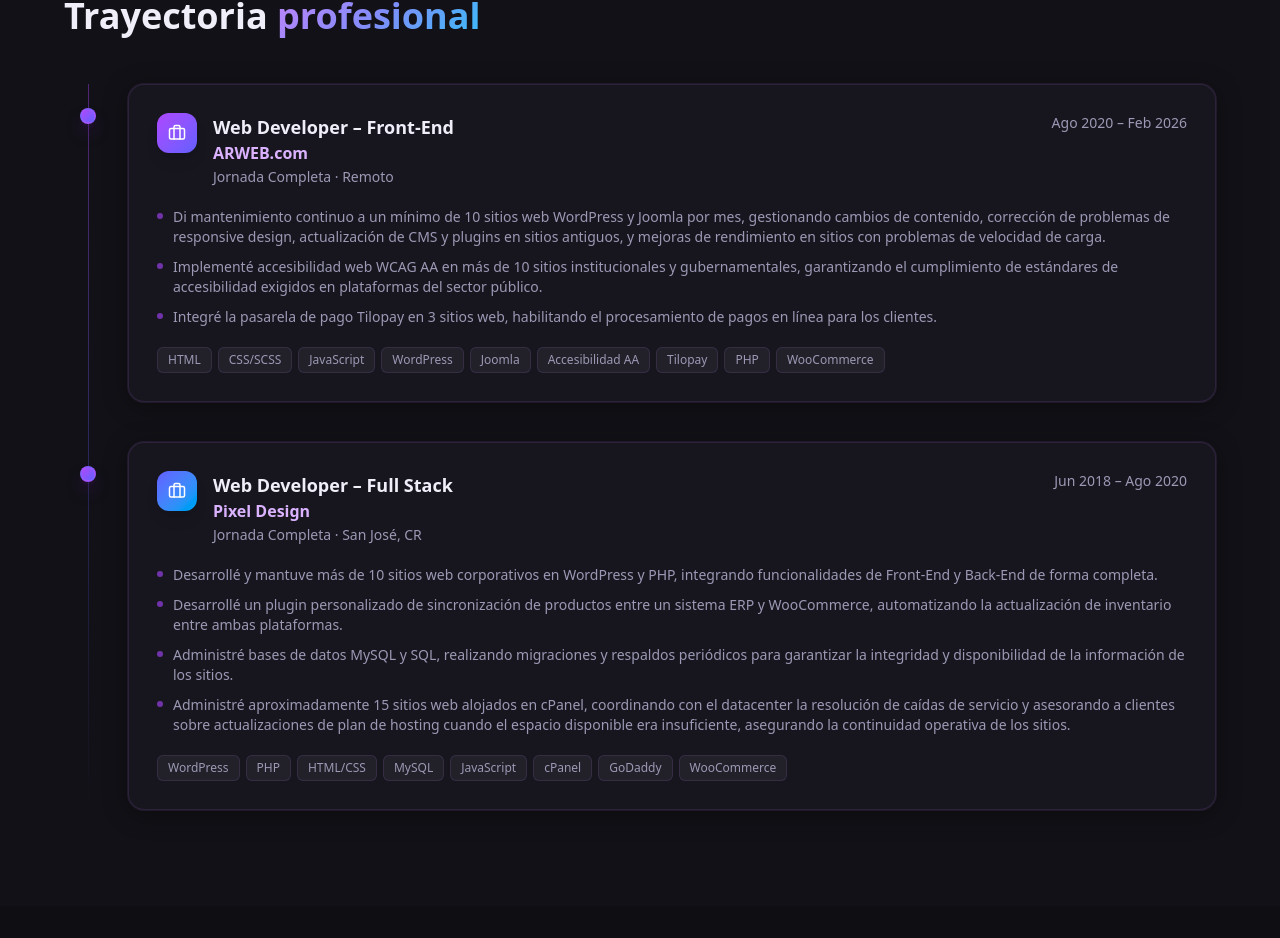
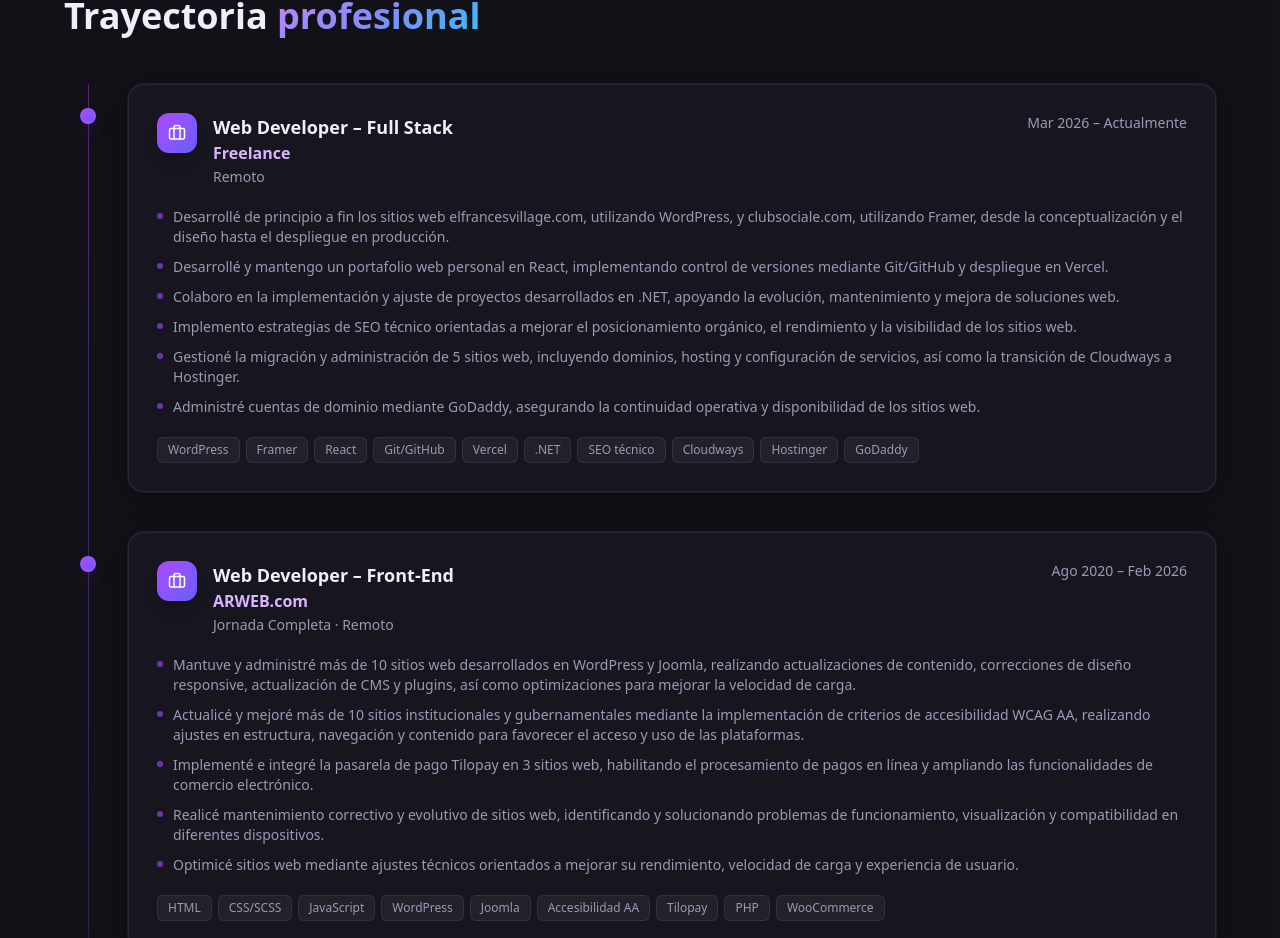
Before and after one commit to abifonseca15-rgb/portafolio, a React (Vite) app: page / in a window 1280 px wide. Shown: the part 1862-2800 px from the top of the page. Built offline with nearby package versions, Linux system fonts and the light colour scheme.

Commit message:
Actualiza perfil y experiencia profesional

```diff
--- a/components/Contact.jsx
+++ b/components/Contact.jsx
@@ -12,7 +12,7 @@
   {
     icon: MapPin,
     label: "Ubicación",
-    value: "Cartago, Costa Rica",
+    value: "San José, Costa Rica",
     href: "https://maps.google.com/?q=Cartago,Costa+Rica",
     color: "from-sky-500 to-cyan-500",
   },
--- a/components/Experience.jsx
+++ b/components/Experience.jsx
@@ -3,6 +3,24 @@
 import { Briefcase } from "lucide-react";
 
 const experiences = [
+  {
+    company: "Freelance",
+    role: "Web Developer – Full Stack",
+    period: "Mar 2026 – Actualmente",
+    type: "Remoto",
+    current: true,
+    highlights: [
+      "Desarrollé de principio a fin los sitios web elfrancesvillage.com, utilizando WordPress, y clubsociale.com, utilizando Framer, desde la conceptualización y el diseño hasta el despliegue en producción.",
+      "Desarrollé y mantengo un portafolio web personal en React, implementando control de versiones mediante Git/GitHub y despliegue en Vercel.",
+      "Colaboro en la implementación y ajuste de proyectos desarrollados en .NET, apoyando la evolución, mantenimiento y mejora de soluciones web.",
+      "Implemento estrategias de SEO técnico orientadas a mejorar el posicionamiento orgánico, el rendimiento y la visibilidad de los sitios web.",
+      "Gestioné la migración y administración de 5 sitios web, incluyendo dominios, hosting y configuración de servicios, así como la transición de Cloudways a Hostinger.",
+      "Administré cuentas de dominio mediante GoDaddy, asegurando la continuidad operativa y disponibilidad de los sitios web.",
+    ],
+    tech: ["WordPress", "Framer", "React", "Git/GitHub", "Vercel", ".NET", "SEO técnico", "Cloudways", "Hostinger", "GoDaddy"],
+    color: "from-purple-500 to-indigo-500",
+    accent: "purple",
+  },
   {
     company: "ARWEB.com",
     role: "Web Developer – Front-End",
@@ -10,9 +28,11 @@
     type: "Jornada Completa · Remoto",
     current: true,
     highlights: [
-      "Di mantenimiento continuo a un mínimo de 10 sitios web WordPress y Joomla por mes, gestionando cambios de contenido, corrección de problemas de responsive design, actualización de CMS y plugins en sitios antiguos, y mejoras de rendimiento en sitios con problemas de velocidad de carga.",
-      "Implementé accesibilidad web WCAG AA en más de 10 sitios institucionales y gubernamentales, garantizando el cumplimiento de estándares de accesibilidad exigidos en plataformas del sector público.",
-      "Integré la pasarela de pago Tilopay en 3 sitios web, habilitando el procesamiento de pagos en línea para los clientes.",
+      "Mantuve y administré más de 10 sitios web desarrollados en WordPress y Joomla, realizando actualizaciones de contenido, correcciones de diseño responsive, actualización de CMS y plugins, así como optimizaciones para mejorar la velocidad de carga.",
+      "Actualicé y mejoré más de 10 sitios institucionales y gubernamentales mediante la implementación de criterios de accesibilidad WCAG AA, realizando ajustes en estructura, navegación y contenido para favorecer el acceso y uso de las plataformas.",
+      "Implementé e integré la pasarela de pago Tilopay en 3 sitios web, habilitando el procesamiento de pagos en línea y ampliando las funcionalidades de comercio electrónico.",
+      "Realicé mantenimiento correctivo y evolutivo de sitios web, identificando y solucionando problemas de funcionamiento, visualización y compatibilidad en diferentes dispositivos.",
+      "Optimicé sitios web mediante ajustes técnicos orientados a mejorar su rendimiento, velocidad de carga y experiencia de usuario.",
     ],
     tech: ["HTML", "CSS/SCSS", "JavaScript", "WordPress", "Joomla", "Accesibilidad AA", "Tilopay", "PHP", "WooCommerce"],
     color: "from-purple-500 to-indigo-500",
@@ -25,10 +45,13 @@
     type: "Jornada Completa · San José, CR",
     current: false,
     highlights: [
-      "Desarrollé y mantuve más de 10 sitios web corporativos en WordPress y PHP, integrando funcionalidades de Front-End y Back-End de forma completa.",
-      "Desarrollé un plugin personalizado de sincronización de productos entre un sistema ERP y WooCommerce, automatizando la actualización de inventario entre ambas plataformas.",
-      "Administré bases de datos MySQL y SQL, realizando migraciones y respaldos periódicos para garantizar la integridad y disponibilidad de la información de los sitios.",
-      "Administré aproximadamente 15 sitios web alojados en cPanel, coordinando con el datacenter la resolución de caídas de servicio y asesorando a clientes sobre actualizaciones de plan de hosting cuando el espacio disponible era insuficiente, asegurando la continuidad operativa de los sitios.",
+      "Desarrollé un plugin personalizado para sincronizar automáticamente el inventario entre un ERP y WooCommerce, eliminando la actualización manual de productos.",
+      "Desarrollé y mantuve más de 15 sitios web corporativos utilizando WordPress y PHP, integrando soluciones Front-End y Back-End de acuerdo con los requerimientos de cada proyecto.",
+      "Desarrollé y ajusté soluciones Front-End y Back-End en proyectos basados en WordPress, atendiendo requerimientos funcionales y mejoras de los sitios web.",
+      "Administré bases de datos MySQL y SQL, realizando migraciones y respaldos periódicos para contribuir a la integridad, disponibilidad y continuidad de la información.",
+      "Administré más de 15 sitios web mediante cPanel, gestionando configuraciones de hosting y dando seguimiento a incidentes técnicos en coordinación con el datacenter.",
+      "Asesoré a clientes en la actualización y selección de planes de hosting, de acuerdo con las necesidades de capacidad y funcionamiento de sus sitios web.",
+      "Gestioné la compra y renovación de dominios mediante GoDaddy y NIC Costa Rica, asegurando la continuidad de los servicios asociados a los sitios web.",
     ],
     tech: ["WordPress", "PHP","HTML/CSS", "MySQL", "JavaScript", "cPanel", "GoDaddy", "WooCommerce"],
     color: "from-indigo-500 to-sky-500",
--- a/components/Footer.jsx
+++ b/components/Footer.jsx
@@ -7,7 +7,7 @@
     <footer className="border-t border-purple-500/10 py-8 px-6">
       <div className="max-w-6xl mx-auto flex flex-col sm:flex-row items-center justify-between gap-3">
         <p className="text-sm text-[#9b99b4]">
-          &copy; {year} Abigail Fonseca Contreras · Cartago, Costa Rica
+          &copy; {year} Abigail Fonseca Contreras · San José, Costa Rica
         </p>
 
       </div>
--- a/components/Hero.jsx
+++ b/components/Hero.jsx
@@ -39,7 +39,7 @@
             <div className="flex flex-col sm:flex-row sm:flex-wrap gap-3 justify-center lg:justify-start mb-8 animate-fade-up delay-300">
               <span className="flex items-center gap-2 text-sm text-[#9b99b4]">
                 <MapPin size={14} className="text-purple-400 shrink-0" />
-                Cartago, Costa Rica
+                San José, Costa Rica
               </span>
               <span className="flex items-center gap-2 text-sm text-[#9b99b4]">
                 <Mail size={14} className="text-purple-400 shrink-0" />
--- a/index.html
+++ b/index.html
@@ -1,10 +1,19 @@
 <!doctype html>
-<html lang="en">
+<html lang="es">
   <head>
     <meta charset="UTF-8" />
     <link rel="icon" type="image/svg+xml" href="/vite.svg" />
     <meta name="viewport" content="width=device-width, initial-scale=1.0" />
-    <title>Abigail Fonseca - Portafolio</title>
+    <meta
+      name="description"
+      content="Portafolio de Abigail Fonseca, desarrolladora web Front-End y Full Stack en Costa Rica, especializada en React, WordPress, PHP, JavaScript y sitios accesibles y responsivos."
+    />
+    <meta
+      name="keywords"
+      content="Abigail Fonseca, desarrolladora web Costa Rica, desarrolladora Front-End, desarrolladora Full Stack, React, WordPress, PHP, JavaScript, Joomla, accesibilidad web, SEO técnico, sitios web responsivos"
+    />
+    <meta name="author" content="Abigail Fonseca" />
+    <title>Abigail Fonseca | Desarrolladora Web Front-End y Full Stack</title>
   </head>
   <body>
     <div id="root"></div>
```
